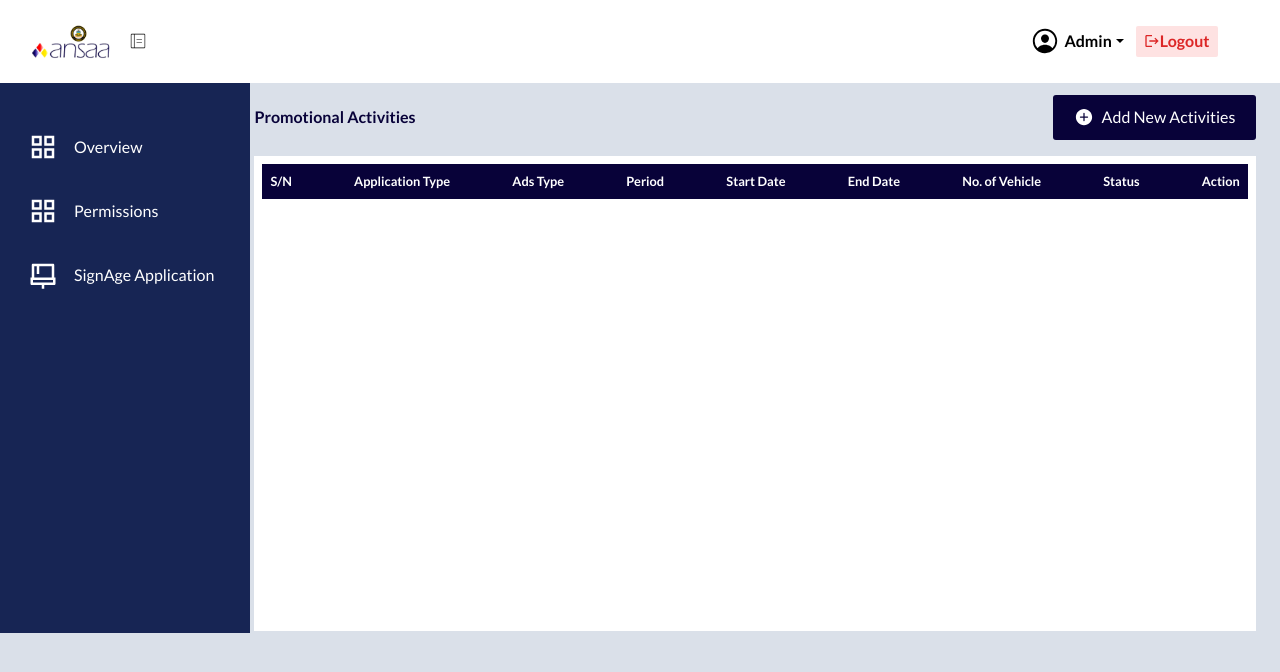
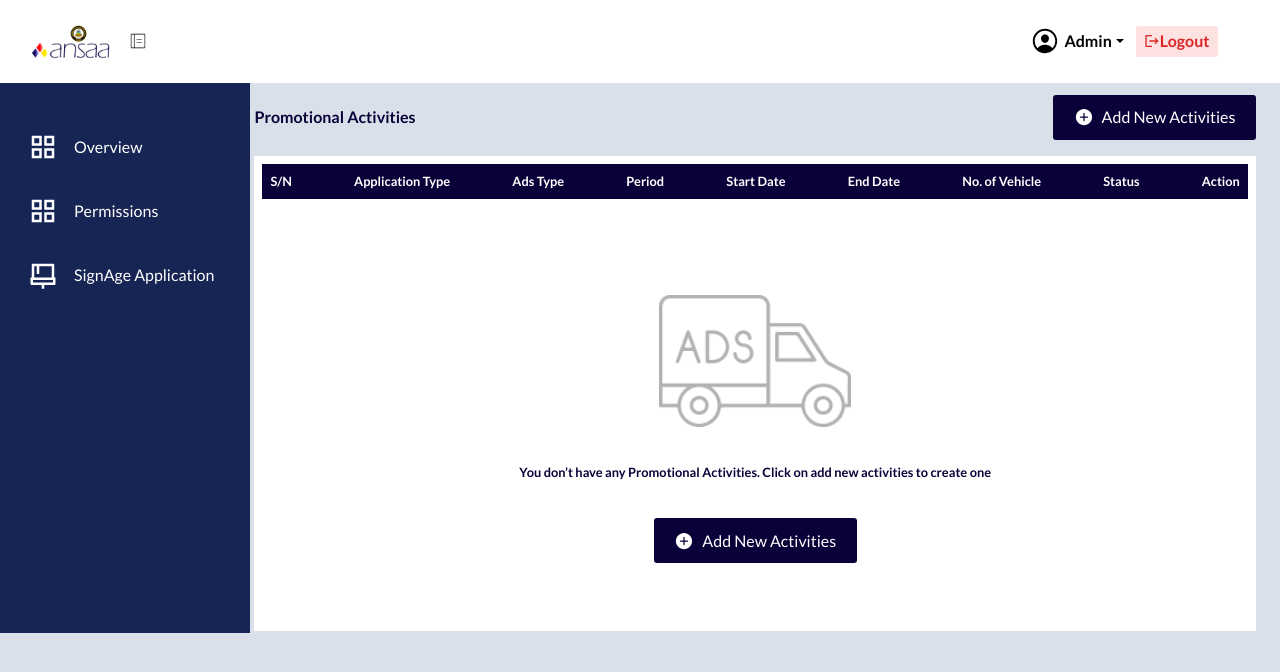
Before and after one commit to mosesolamide/ANSAA, a React (Vite) app: page /promotionalActivities in a window 1280 px wide. Shown: the top 672 px of the page. Built offline with nearby package versions, Linux system fonts and the light colour scheme.

Commit message:
new updated activities
if they is no activities in the local storage the display a button an descirption and a truck image

```diff
--- a/src/promotional/PromotionalActivities.jsx
+++ b/src/promotional/PromotionalActivities.jsx
@@ -17,13 +17,13 @@ useEffect(() => {
   setActivities(storedActivities)
 }, [showModal])
 
-const allActivities = activities.map((activity,index) =>{
+const allActivities = activities.length > 0 ? activities.map((activity,index) =>{
     return(
         <div key={index}>
             <ul className="flex justify-between items-center w-full text-[.4em]
              font-sm bg-modal text-bold px-1 py-2 sm:text-[.8em] mt-4 sm:"
              >
-                <li>1</li>
+                <li>{index + 1}</li>
                 <li>{activity.applicationType}</li>
                 <li>{activity.adsType}</li>
                 <li>{activity.period}</li>
@@ -35,13 +35,29 @@ const allActivities = activities.map((activity,index) =>{
             </ul>
         </div>
     )
-})
+}) : (
+    <div className="flex flex-col items-center mt-24">
+        <img src="/public/images/TRUCK.png" alt="truck" className="w-48"/>
+        <p className="text-buttonColor font-semibold py-9 text-[.6em] sm:text-[.7em] md:text-[.8em]">You don’t have any Promotional Activities. Click on add new activities to create one</p>
+        <button
+            onClick={addActivitiesModal}
+            className="w-[203px] h-[45px] bg-buttonColor
+            text-white rounded-[3px] flex justify-center items-center"
+        >
+        <IoIosAddCircle size={20} className="mr-2" />Add New Activities</button>
+    </div>
+)
     return(
         <section className=" w-[100vw] sm:w-[100vw] md:w-[70vw] lg:w-[82vw] largeLg:w-[78vw] xl:w-[82vw] ml-auto">
           <section className="py-3 px-6 w-full">
                 <div className="flex justify-between items-center">
                     <h1 className="text-buttonColor text-[1em] font-bold">Promotional Activities</h1>
-                    <button onClick={addActivitiesModal} className="w-[203px] h-[45px] bg-buttonColor text-white rounded-[3px] flex justify-center items-center"><IoIosAddCircle size={20} className="mr-2" />Add New Activities</button>
+                    <button
+                        onClick={addActivitiesModal}
+                        className="w-[203px] h-[45px] bg-buttonColor
+                        text-white rounded-[3px] flex justify-center items-center"
+                     >
+                    <IoIosAddCircle size={20} className="mr-2" />Add New Activities</button>
                 </div>
                 <section className="bg-white mt-4 h-[475px] p-2">
                     <div>
```
